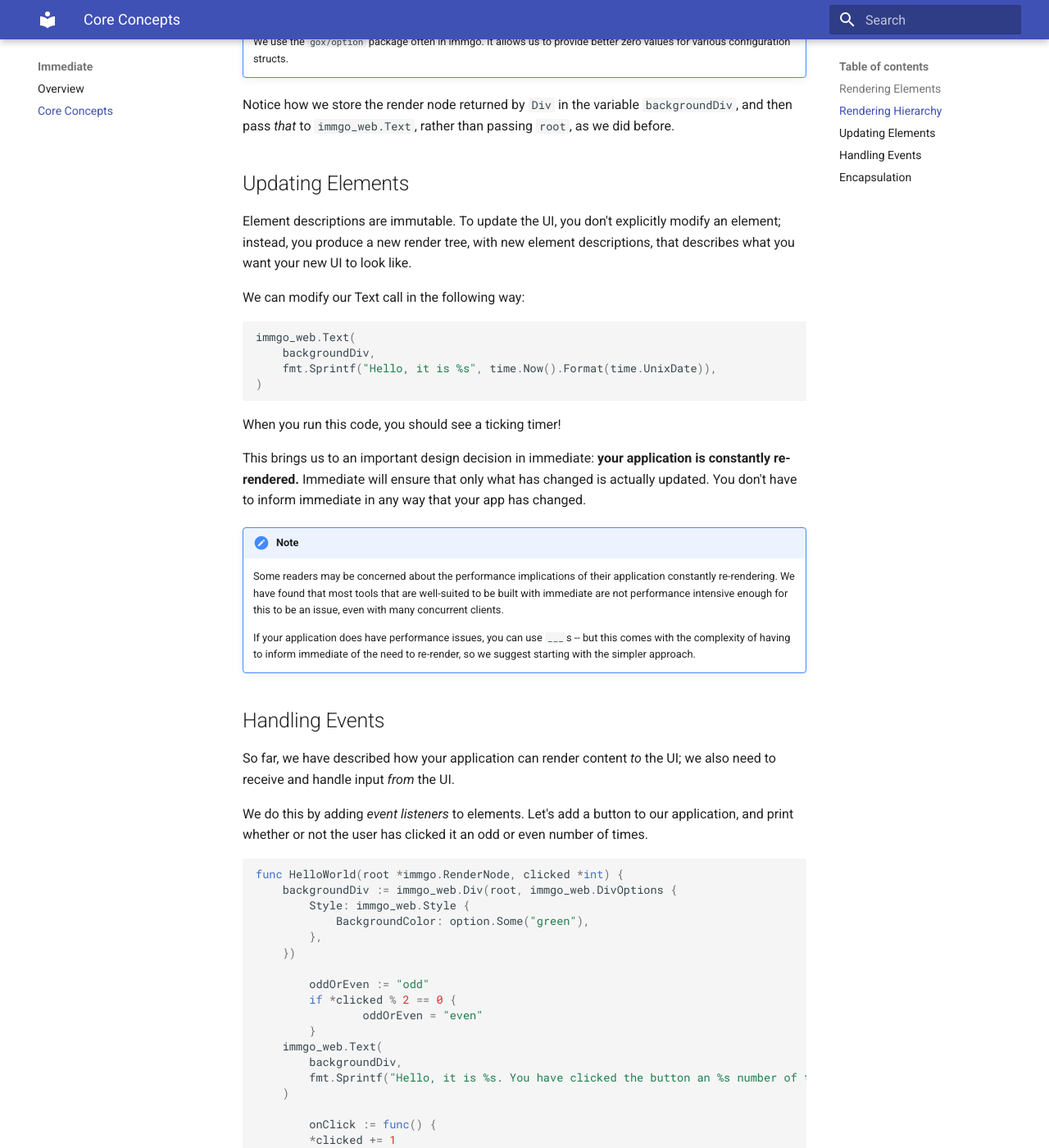
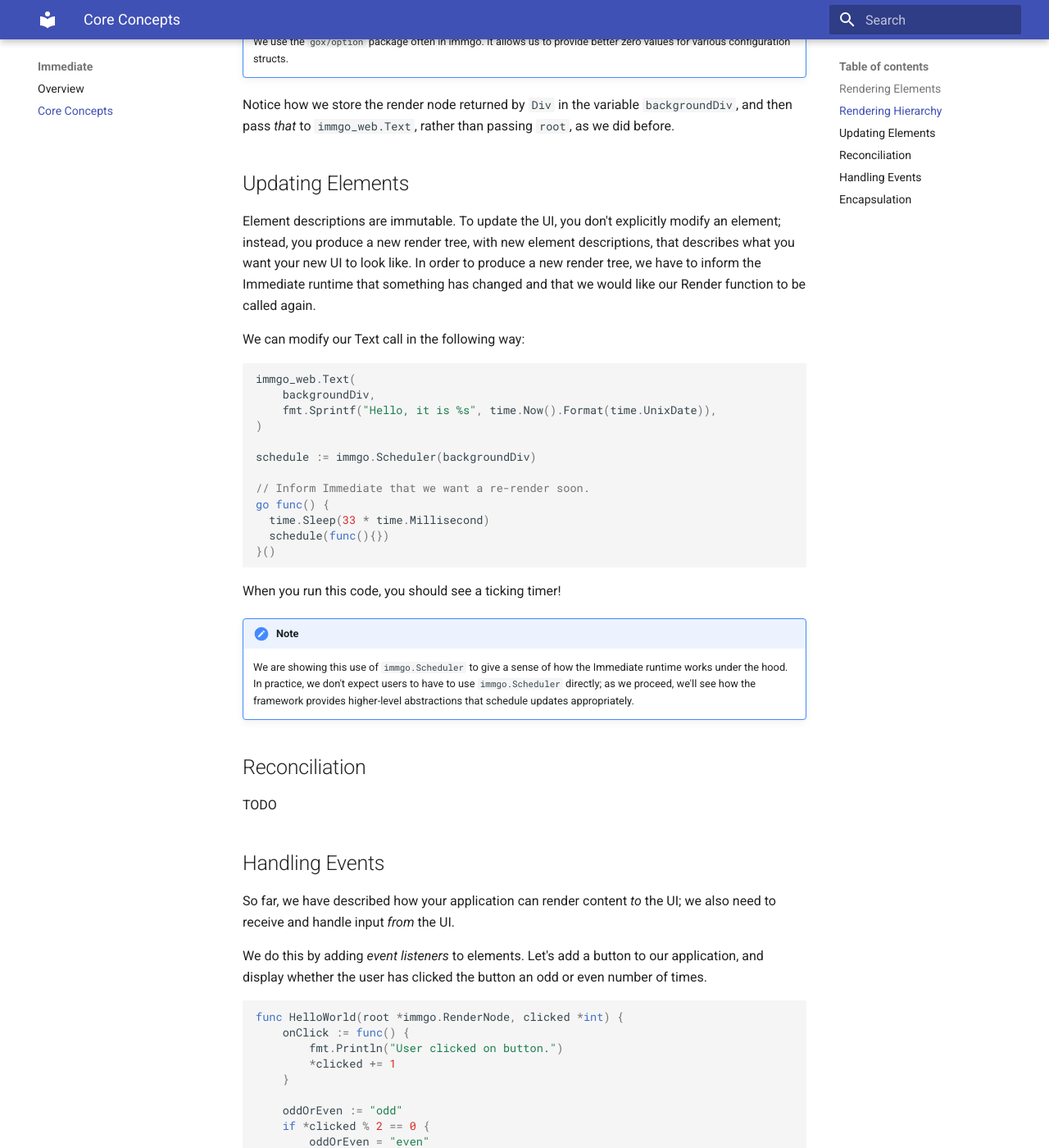
Before and after one commit to Snapper-Labs/immediate, an MkDocs documentation site: the page built from docs/docs/tutorial.md, in a window 1280 px wide and 1400 px high, scrolled down 2574 px. Shown: the whole window at 82% size. Built offline with MkDocs 1.6.1 and Material for MkDocs 9.7.7, drawn with Linux system fonts in a browser that asks for light colours; some of the changed text lies outside the part shown.

````diff
--- a/docs/docs/tutorial.md
+++ b/docs/docs/tutorial.md
@@ -135,7 +135,10 @@ Notice how we store the render node returned by `Div` in the variable
 
 Element descriptions are immutable. To update the UI, you don't explicitly
 modify an element; instead, you produce a new render tree, with new element
-descriptions, that describes what you want your new UI to look like.
+descriptions, that describes what you want your new UI to look like. In order to
+produce a new render tree, we have to inform the Immediate runtime that
+something has changed and that we would like our Render function to be called
+again.
 
 We can modify our Text call in the following way:
 
@@ -144,24 +147,30 @@ immgo_web.Text(
 	backgroundDiv,
 	fmt.Sprintf("Hello, it is %s", time.Now().Format(time.UnixDate)),
 )
+
+schedule := immgo.Scheduler(backgroundDiv)
+
+// Inform Immediate that we want a re-render soon.
+go func() {
+  time.Sleep(33 * time.Millisecond)
+  schedule(func(){})
+}()
 ```
 
 When you run this code, you should see a ticking timer!
 
-This brings us to an important design decision in immediate: **your application
-is constantly re-rendered.** Immediate will ensure that only what has changed is
-actually updated. You don't have to inform immediate in any way that your app
-has changed.
+!!! note
 
-!!! note
-    Some readers may be concerned about the performance implications of
-    their application constantly re-rendering. We have found that most tools
-    that are well-suited to be built with immediate are not performance
-    intensive enough for this to be an issue, even with many concurrent clients.
+    We are showing this use of `immgo.Scheduler` to give a sense of how the
+    Immediate runtime works under the hood. In practice, we don't expect users
+    to have to use `immgo.Scheduler` directly; as we proceed, we'll see how the
+    framework provides higher-level abstractions that schedule updates
+    appropriately.
 
-    If your application does have performance issues, you can use `___`s
-    -- but this comes with the complexity of having to inform immediate of the
-    need to re-render, so we suggest starting with the simpler approach.
+## Reconciliation
+
+TODO
+
 
 
 ## Handling Events
@@ -170,35 +179,28 @@ So far, we have described how your application can render content _to_ the UI; w
 also need to receive and handle input _from_ the UI.
 
 We do this by adding _event listeners_ to elements. Let's add a button to our
-application, and print whether or not the user has clicked it an odd or even
+application, and display whether the user has clicked the button an odd or even
 number of times.
 
 ``` golang
 func HelloWorld(root *immgo.RenderNode, clicked *int) {
-	backgroundDiv := immgo_web.Div(root, immgo_web.DivOptions {
-		Style: immgo_web.Style {
-			BackgroundColor: option.Some("green"),
-		},
-	})
+	onClick := func() {
+		fmt.Println("User clicked on button.")
+		*clicked += 1
+	}
 
-        oddOrEven := "odd"
-        if *clicked % 2 == 0 {
-                oddOrEven = "even"
-        }
-	immgo_web.Text(
-		backgroundDiv,
-		fmt.Sprintf("Hello, it is %s. You have clicked the button an %s number of times.", time.Now().Format(time.UnixDate), oddOrEven),
-	)
+	oddOrEven := "odd"
+	if *clicked % 2 == 0 {
+		oddOrEven = "even"
+	}
 
-        onClick := func() {
-		*clicked += 1
-        }
-
-	immgo_web.Button(root, onClick)
+	immgo_web.Text(root, oddOrEven)
+	immgo_web.Button(root, onClick, immgo_web.ButtonOptions { Label: "Click Me" })
 }
 
+
 type app struct {
-	clicked int
+        int clicked
 }
 
 func (this *app) Render(root *immgo.RenderNode, doc *immgo_web.Document) {
@@ -221,21 +223,23 @@ getting to the function that needs it. Additionally, any state that should
 _semantically_ be "internal" to some part of your app must nonetheless be
 hoisted up to the top, so that it can be threaded through as well.
 
-Immediate allows you to write encapsulated components that _hide_ their internal
-state, _render_ content to the render tree, and _return_ exposed state. In this
-case, we want a component that stores how many times the user has clicked the
-button as internal state, renders a button, and returns whether or not the user
-has clicked the button an even number of times as exposed state. We can do that
-as follows, using `immgo.State`:
+To alleviate these issues, Immediate allows you to write encapsulated components
+that _hide_ their internal state, _render_ content to the render tree, and
+_return_ exposed state. In this case, we want a component that stores how many
+times the user has clicked the button as internal state, renders a button, and
+returns whether or not the user has clicked the button an even number of times
+as exposed state. We can do that using `immgo.State`:
 
 ``` golang
 func CounterButton(root *immgo.RenderNode) string {
-	clicked := immgo.State(0)
+	clicked, setClicked := immgo.State(root, 0)
 
 	onClick := func() {
-		*clicked += 1
+		fmt.Println("User clicked on button.")
+		setClicked(*clicked + 1)
 	}
-	immgo_web.Button(root, onClick)
+
+	immgo_web.Button(root, onClick, immgo_web.ButtonOptions { Label: "Click me" })
 
 	oddOrEven := "odd"
 	if *clicked % 2 == 0 {
@@ -246,29 +250,33 @@ func CounterButton(root *immgo.RenderNode) string {
 }
 
 func HelloWorld(root *immgo.RenderNode, clicked *int) {
-        ...
-        str := CounterButton(root)
-	immgo_web.Text(
-		backgroundDiv,
-		fmt.Sprintf("Hello, it is %s. You have clicked the button an %s number of times.", time.Now().Format(time.UnixDate), str),
-	)
+	oddOrEven := CounterButton(root)
+	immgo_web.Text(root, oddOrEven)
 }
 ```
 
 Note that we are able to simply _return_ the exposed state, rather than having
-to hoist it up via callbacks. This is the main thing we gain by choosing to
-render elements by calling `Render` rather than by returning element
-descriptions.
-
-This allows us to implement, for example, a Button API that will be familiar to
-those used to immediate-mode GUI:
+to hoist it up via callbacks. This allows us to implement, for example, a Button
+API that will be familiar to those used to immediate-mode GUI:
 
 ``` golang
-	if immgo_web.Button(root) {
-                *clicked += 1
-        }
+func ImmediateButton(root *immgo.RenderNode, options ...immgo_web.ButtonOptions) bool {
+	clicked, setClicked := immgo.State(root, false)
+
+	onClick := func() {
+		setClicked(true)
+	}
+
+	immgo_web.Button(root, onClick, options...)
+
+	returnValue := *clicked
+	setClicked(false)
+
+	return returnValue
+}
 ```
 
-In fact, many of the built-in components like Button expose this sort of API,
-while also taking an event handler as an argument, allowing you to pick which
-form you prefer.
+Most of the low-level built-in components like Button prefer the event-handler
+style API, since that's closer to how Immediate works under the hood; but it is
+easy to create immediate-mode APIs such as `ImmediateButton` above if you
+prefer.
````
Also changed, not shown: docs/README.md (+17 -0 lines), docs/firebase.json (added), 2 other files.
